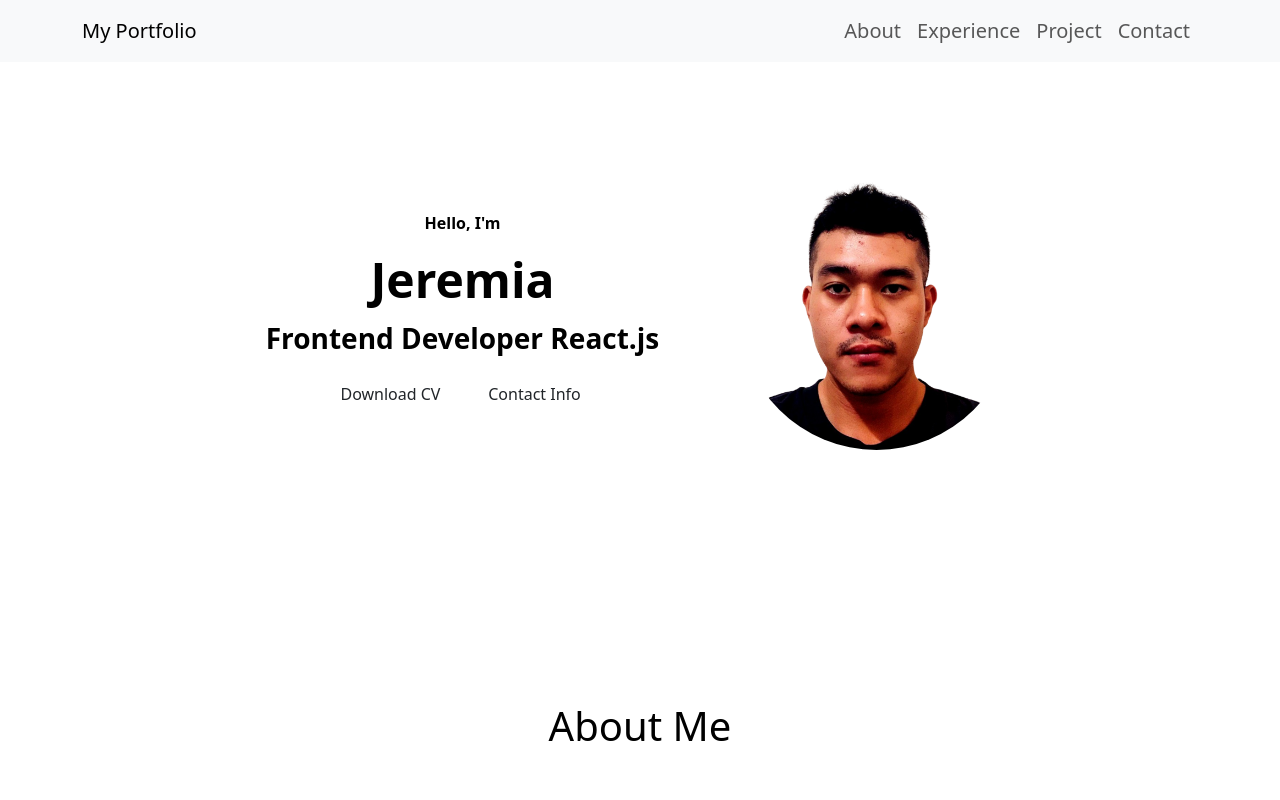
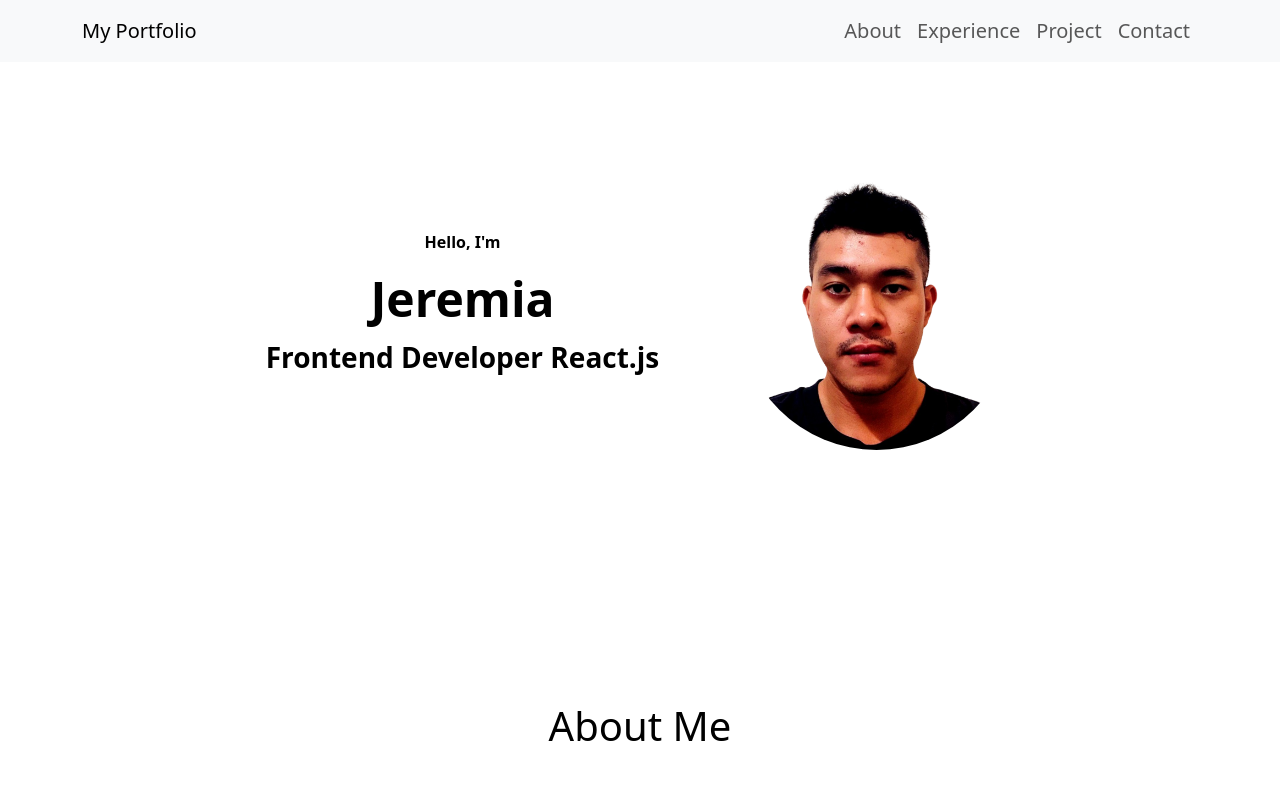
Before and after one commit to jeremia27/my-portfolio, a React (Create React App) app: page / in a window 1280 px wide. Shown: the top 800 px of the page. Built offline with nearby package versions, Linux system fonts and the light colour scheme; a web font is replaced by a local one.

Commit message:
update home, project

```diff
--- a/src/components/Pages/Home/Home.js
+++ b/src/components/Pages/Home/Home.js
@@ -11,14 +11,14 @@ export default function Home() {
                 <p className='section-txt-p1'>Hello, I'm</p>
                 <h1 className='title-home'>Jeremia</h1>
                 <p className='section-txt-p2'>Frontend Developer React.js</p>
-                <div className='btn-container'>
+                {/* <div className='btn-container'>
                     <button className='btn btn-color-1'>
                         Download CV
                     </button>
                     <button className='btn btn-color-2'>
                         Contact Info
                     </button>
-                </div>
+                </div> */}
             </div>
             <div className='content-img'>
                 <Image roundedCircle src={Profile} style={{
--- a/src/components/Pages/Project/Project.js
+++ b/src/components/Pages/Project/Project.js
@@ -47,7 +47,7 @@ function Project() {
             </Col>
             <Col lg={{ span: 4, offset: 0 }}>
               <Card className='card-experience' style={{ height: 350 }}>
-                <Card.Img variant="top" style={{ height: 130 }} src="https://www.metaltoad.com/sites/default/files/styles/large_personal_photo_870x500_/public/2020-05/react-js-blog-header.png?itok=VbfDeSgJ" />
+                <Card.Img variant="top" style={{ height: 130 }} src="https://i0.wp.com/customspedia.com/wp-content/uploads/2023/08/Peningkatan-Pelayanan-Terintegrasi-Melalui-CEISA-4.0-oleh-Bea-Cukai.png?ssl=1" />
                 <Card.Body>
                   <Card.Title style={{ marginBottom: 30 }}>CEISA Project</Card.Title>
                   <Card.Text style={{ marginBottom: 10, font: 'initial' }}>Direktorat Jenderal Bea & Cukai</Card.Text>
```
